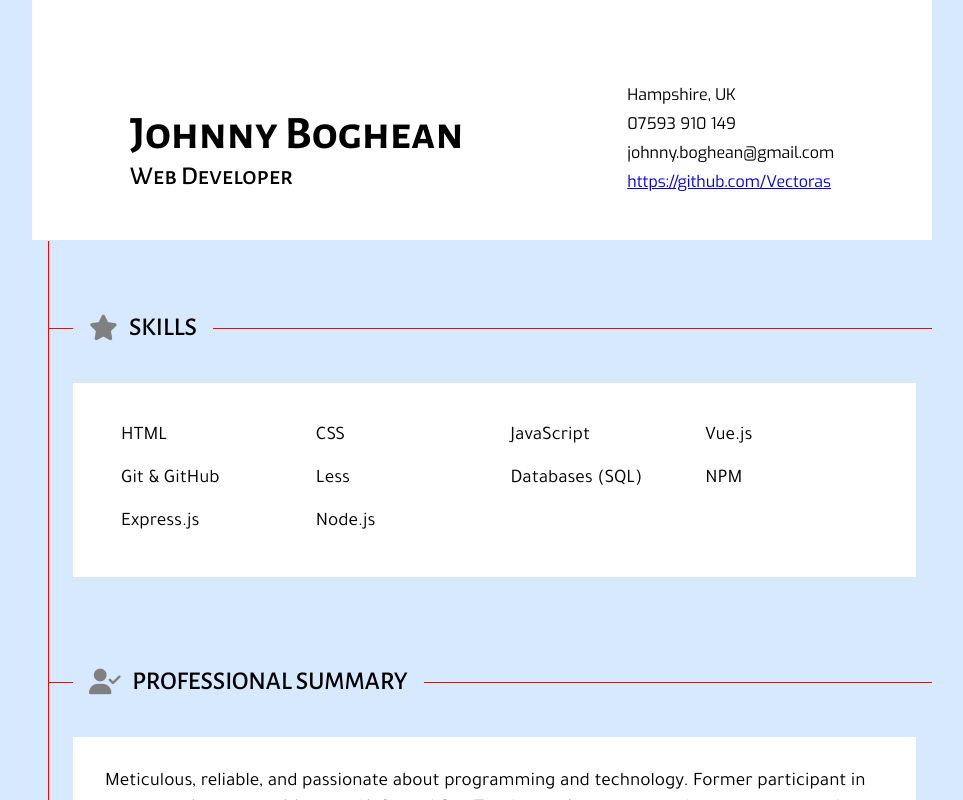
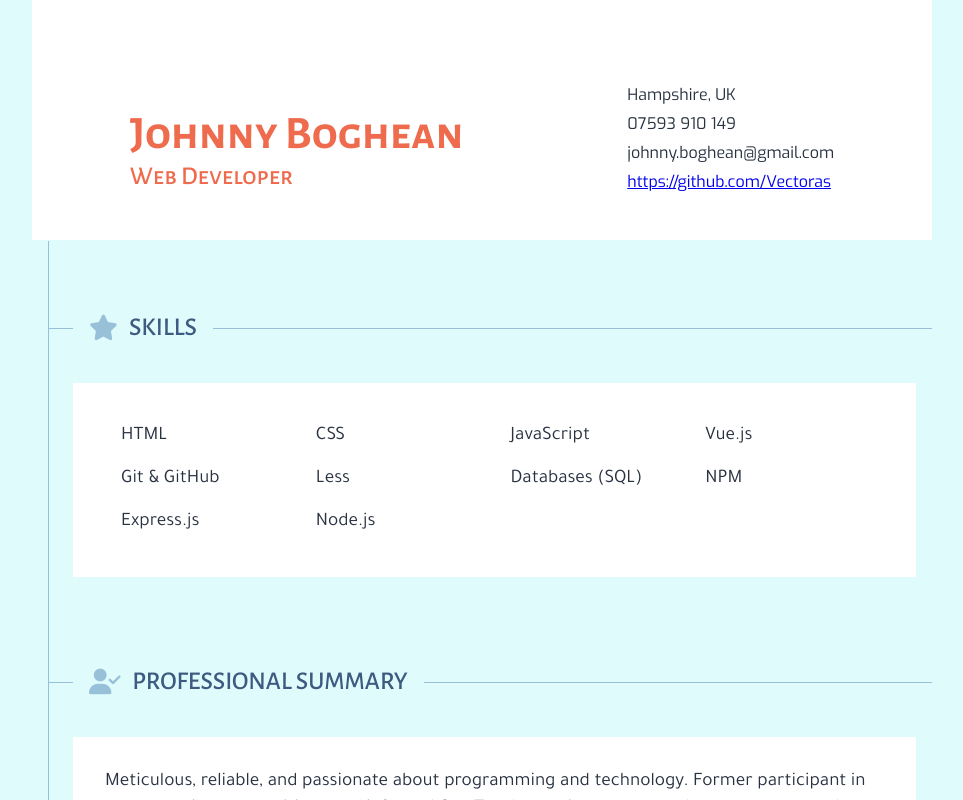
Before and after one commit to Vectoras/cv, a Vue app: page / in a window 1280 px wide. Shown: the top 800 px of the page, without its empty margins (158-1121 px from the left). Built offline with nearby package versions, Linux system fonts and the light colour scheme.

Commit message:
implemented colors structure and config

```diff
--- a/src/components/LowLevelActivitySection.vue
+++ b/src/components/LowLevelActivitySection.vue
@@ -118,6 +118,7 @@
         grid-column: 2 / span 1;
         grid-row: 1 / span 3;
         text-align: right;
+        color: lighten(@color_text, 40%);
       }
     }
 
--- a/src/components/MainHeaderSection.vue
+++ b/src/components/MainHeaderSection.vue
@@ -66,12 +66,14 @@
       font-family: @font_family_name_app_header;
       font-size: @font_size_name_app_header;
       font-weight: @font_weight_name_app_header;
+      color: @font_color_name_app_header;
     }
 
     h2 {
       font-family: @font_family_job_app_header;
       font-size: @font_size_job_app_header;
       font-weight: @font_weight_job_app_header;
+      color: @font_color_job_app_header;
     }
 
     address {
@@ -79,6 +81,7 @@
       font-size: @font_size_details_app_header;
       font-weight: @font_weight_details_app_header;
       font-family: @font_family_details_app_header;
+      color: @font_color_details_app_header;
 
       p {
         margin-top: 0.5rem;
--- a/src/components/TemplateMainSection.vue
+++ b/src/components/TemplateMainSection.vue
@@ -87,6 +87,7 @@
           font-size: @font_size_header_m_section;
           font-weight: @font_weight_header_m_section;
           text-transform: uppercase;
+          color: @font_color_header_m_section;
         }
 
         i {
@@ -110,6 +111,7 @@
       font-size: @font_size_text_ll_section;
       font-weight: @font_weight_text_ll_section;
       line-height: @line_height_text_ll_section;
+      color: @font_color_text_ll_section;
     }
   }
 </style>
--- a/src/less/style_config.less
+++ b/src/less/style_config.less
@@ -3,24 +3,47 @@
 //
 // ---   COLORS --------------------------------------------------------------------------
 //
-@text_color: #000000;
+
+// main colors
+@color_main_1: #3d5a80;
+@color_main_2: #98c1d9;
+@color_main_3: #e0fbfc;
+@color_main_4: #ee6c4d;
+@color_main_5: #293241;
+
+// title / headings colors
+@color_title_1: @color_main_4;
+@color_title_2: @color_main_4;
+@color_title_3: @color_main_1;
+@color_title_4: @color_main_5;
+
+// paragrap colors
+@color_text: @color_main_5;
+
+// design elements colors
+@color_main_bg: @color_main_3;
+@color_lines: @color_main_2;
+@color_section_icons: @color_main_2;
 
 //
 // ---   APP  ----------------------------------------------------------------------------
 //
 @font_backup_style_app: sans-serif;
-@color_bg_app: #d6e9ff;
+@color_bg_app: @color_main_bg;
 @max_width_app: 900px;
 
 //
 // ---   APP HEADER  ----------------------------------------------------------------------
 //
+@font_color_name_app_header: @color_title_1;
 @font_family_name_app_header: 'Alegreya Sans SC';
 @font_size_name_app_header: 2.9rem;
 @font_weight_name_app_header: 700;
+@font_color_job_app_header: @color_title_2;
 @font_family_job_app_header: 'Alegreya Sans SC';
 @font_size_job_app_header: 1.6rem;
 @font_weight_job_app_header: 500;
+@font_color_details_app_header: @color_text;
 @font_family_details_app_header: 'Exo';
 @font_size_details_app_header: initial;
 @font_weight_details_app_header: 400;
@@ -32,12 +55,13 @@
 //
 // ---   MAIN SECTION  ---------------------------------------------------------------
 //
+@font_color_header_m_section: @color_title_3;
 @font_family_header_m_section: 'Alegreya Sans SC';
 @font_size_header_m_section: 1.6rem;
 @font_weight_header_m_section: 500;
 @color_bg_m_section: @color_bg_app;
 @thikness_lines_m_section: 1px;
-@color_lines_m_section: red;
+@color_lines_m_section: @color_lines;
 @distance_lines_horizontal_left: 1rem;
 @distance_left_title_m_section: @distance_left_ll_section;
 @distance_top_title_m_section: 4rem;
@@ -45,12 +69,13 @@
 @padding_title_m_section: 1rem;
 @min_height_header_m_section: 6rem;
 @incon_text_ratio_header_m_section: 1;
-@color_icon_header_lls_activity: lighten(@text_color, 50%);
+@color_icon_header_lls_activity: @color_section_icons;
 
 //
 // ---   LOW LEVEL SECTION  ---------------------------------------------------------------
 //
 @font_family_title_ll_section: ;
+@font_color_text_ll_section: @color_text;
 @font_family_text_ll_section: 'Tajawal';
 @font_weight_text_ll_section: 400;
 @font_size_text_ll_section: 1.2rem;
@@ -72,5 +97,3 @@
 @font_family_title_lls_activity: 'Alegreya Sans SC';
 @font_size_title_lls_activity: 1.2rem;
 @font_weight_title_lls_activity: 600;
-@lls_activity: ;
-@lls_activity: ;
```
Also changed, not shown: documentation/this_branch.txt.
